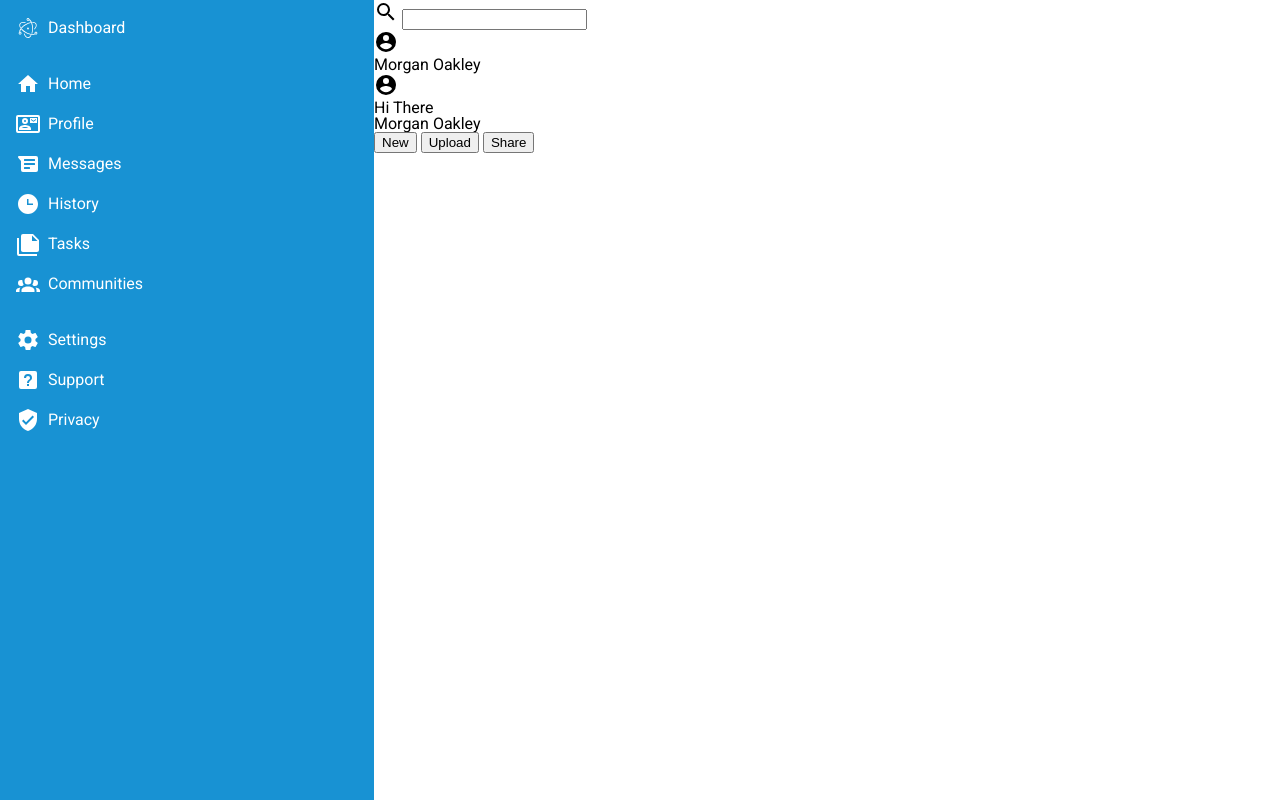
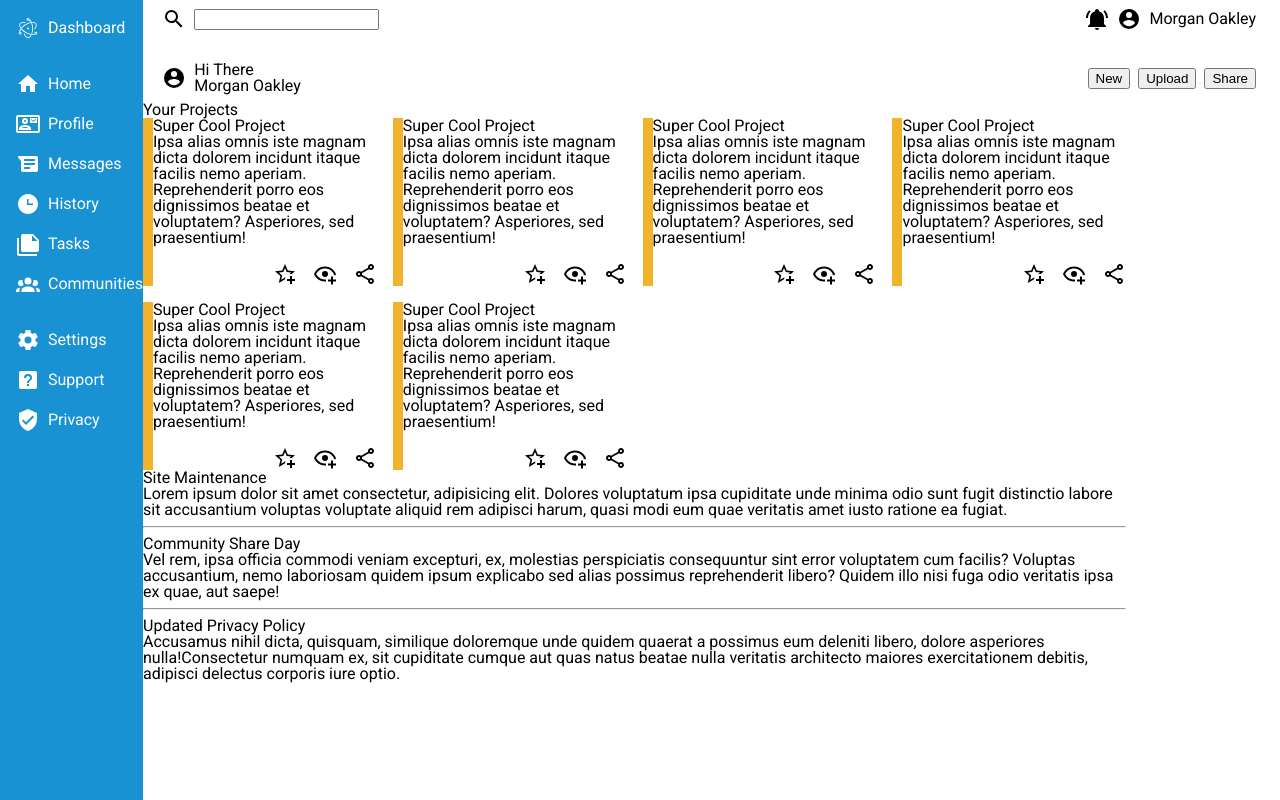
Before and after one commit to salvillalon45/theOdinProject-AdminDashboard, a plain HTML site: page index.html in a window 1280 px wide. Drawn offline with Linux system fonts and the light colour scheme.

Commit message:
finished layout of header and projects

```diff
--- a/assets/stylesheets/index.css
+++ b/assets/stylesheets/index.css
@@ -47,14 +47,6 @@ dfn {
 	height: 100vh;
 }
 
-header {
-	grid-area: header;
-}
-
-.projects {
-	grid-area: projects;
-}
-
 .announcements {
 	grid-area: announcements;
 }
@@ -63,6 +55,41 @@ header {
 	grid-area: trending;
 }
 
+/* Header */
+/* -------------------------------------- */
+header {
+	/* Page Layout */
+	grid-area: header;
+
+	display: grid;
+	gap: 1rem;
+
+	margin-left: 1.2rem;
+	margin-right: 1.5rem;
+}
+
+.row-1,
+.row-2 {
+	display: grid;
+	grid-template-columns: 1fr max-content;
+}
+
+.search-bar-container,
+.user-account-container {
+	display: flex;
+	align-items: center;
+	gap: 0.5rem;
+}
+
+.user-info-container,
+.user-actions-container {
+	display: flex;
+	align-items: center;
+	gap: 0.5rem;
+}
+
+/* Sidebar */
+/* -------------------------------------- */
 .sidebar {
 	/* Page Layout */
 	grid-area: sidebar;
@@ -89,3 +116,28 @@ header {
 	align-items: center;
 	gap: 0.5rem;
 }
+
+/* Article - Your Projects */
+/* -------------------------------------- */
+.projects {
+	grid-area: projects;
+}
+
+.projects > section {
+	display: grid;
+	grid-template-columns: repeat(auto-fit, minmax(200px, 1fr));
+	gap: 1rem;
+}
+
+.project-card {
+	display: grid;
+	justify-items: flex-end;
+	gap: 1rem;
+
+	border-left: 10px solid var(--yellow);
+}
+
+.project-sharing {
+	display: flex;
+	gap: 1rem;
+}
--- a/index.html
+++ b/index.html
@@ -24,6 +24,7 @@
 					</div>
 
 					<div class="user-account-container">
+						<img src="assets/images/bell.svg" alt="Bell" />
 						<img
 							src="assets/images/account-circle.svg"
 							alt="Avatar"
@@ -101,12 +102,6 @@
 							<p>Communities</p>
 						</li>
 					</ul>
-
-					<!-- <div class="menu-list-item-container"></div>
-					<div class="menu-list-item-container"></div>
-					<div class="menu-list-item-container"></div>
-					<div class="menu-list-item-container"></div>
-					<div class="menu-list-item-container"></div> -->
 				</nav>
 
 				<nav class="menu-2">
@@ -133,15 +128,183 @@
 							<p>Privacy</p>
 						</li>
 					</ul>
-					<!-- <div class="menu-list-item-container"></div>
-					<div class="menu-list-item-container"></div>
-					<div class="menu-list-item-container"></div> -->
 				</nav>
 			</aside>
 
 			<main>
-				<article class="projects"></article>
-				<article class="announcements"></article>
+				<article class="projects">
+					<h2>Your Projects</h2>
+					<section aria-label="List of Projects">
+						<div class="card project-card">
+							<div class="project-info">
+								<p>Super Cool Project</p>
+								<p>
+									Ipsa alias omnis iste magnam dicta dolorem
+									incidunt itaque facilis nemo aperiam.
+									Reprehenderit porro eos dignissimos beatae
+									et voluptatem? Asperiores, sed praesentium!
+								</p>
+							</div>
+
+							<div class="project-sharing">
+								<img src="assets/images/star.svg" alt="Star" />
+								<img src="assets/images/eye.svg" alt="Eye" />
+								<img
+									src="assets/images/share.svg"
+									alt="Sharing"
+								/>
+							</div>
+						</div>
+
+						<div class="card project-card">
+							<div class="project-info">
+								<p>Super Cool Project</p>
+								<p>
+									Ipsa alias omnis iste magnam dicta dolorem
+									incidunt itaque facilis nemo aperiam.
+									Reprehenderit porro eos dignissimos beatae
+									et voluptatem? Asperiores, sed praesentium!
+								</p>
+							</div>
+
+							<div class="project-sharing">
+								<img src="assets/images/star.svg" alt="Star" />
+								<img src="assets/images/eye.svg" alt="Eye" />
+								<img
+									src="assets/images/share.svg"
+									alt="Sharing"
+								/>
+							</div>
+						</div>
+
+						<div class="card project-card">
+							<div class="project-info">
+								<p>Super Cool Project</p>
+								<p>
+									Ipsa alias omnis iste magnam dicta dolorem
+									incidunt itaque facilis nemo aperiam.
+									Reprehenderit porro eos dignissimos beatae
+									et voluptatem? Asperiores, sed praesentium!
+								</p>
+							</div>
+
+							<div class="project-sharing">
+								<img src="assets/images/star.svg" alt="Star" />
+								<img src="assets/images/eye.svg" alt="Eye" />
+								<img
+									src="assets/images/share.svg"
+									alt="Sharing"
+								/>
+							</div>
+						</div>
+						<div class="card project-card">
+							<div class="project-info">
+								<p>Super Cool Project</p>
+								<p>
+									Ipsa alias omnis iste magnam dicta dolorem
+									incidunt itaque facilis nemo aperiam.
+									Reprehenderit porro eos dignissimos beatae
+									et voluptatem? Asperiores, sed praesentium!
+								</p>
+							</div>
+
+							<div class="project-sharing">
+								<img src="assets/images/star.svg" alt="Star" />
+								<img src="assets/images/eye.svg" alt="Eye" />
+								<img
+									src="assets/images/share.svg"
+									alt="Sharing"
+								/>
+							</div>
+						</div>
+						<div class="card project-card">
+							<div class="project-info">
+								<p>Super Cool Project</p>
+								<p>
+									Ipsa alias omnis iste magnam dicta dolorem
+									incidunt itaque facilis nemo aperiam.
+									Reprehenderit porro eos dignissimos beatae
+									et voluptatem? Asperiores, sed praesentium!
+								</p>
+							</div>
+
+							<div class="project-sharing">
+								<img src="assets/images/star.svg" alt="Star" />
+								<img src="assets/images/eye.svg" alt="Eye" />
+								<img
+									src="assets/images/share.svg"
+									alt="Sharing"
+								/>
+							</div>
+						</div>
+						<div class="card project-card">
+							<div class="project-info">
+								<p>Super Cool Project</p>
+								<p>
+									Ipsa alias omnis iste magnam dicta dolorem
+									incidunt itaque facilis nemo aperiam.
+									Reprehenderit porro eos dignissimos beatae
+									et voluptatem? Asperiores, sed praesentium!
+								</p>
+							</div>
+
+							<div class="project-sharing">
+								<img src="assets/images/star.svg" alt="Star" />
+								<img src="assets/images/eye.svg" alt="Eye" />
+								<img
+									src="assets/images/share.svg"
+									alt="Sharing"
+								/>
+							</div>
+						</div>
+					</section>
+				</article>
+
+				<article class="announcements">
+					<section aria-label="List of Announcements">
+						<div>
+							<p>Site Maintenance</p>
+							<p>
+								Lorem ipsum dolor sit amet consectetur,
+								adipisicing elit. Dolores voluptatum ipsa
+								cupiditate unde minima odio sunt fugit
+								distinctio labore sit accusantium voluptas
+								voluptate aliquid rem adipisci harum, quasi modi
+								eum quae veritatis amet iusto ratione ea fugiat.
+							</p>
+						</div>
+
+						<hr />
+
+						<div>
+							<p>Community Share Day</p>
+							<p>
+								Vel rem, ipsa officia commodi veniam excepturi,
+								ex, molestias perspiciatis consequuntur sint
+								error voluptatem cum facilis? Voluptas
+								accusantium, nemo laboriosam quidem ipsum
+								explicabo sed alias possimus reprehenderit
+								libero? Quidem illo nisi fuga odio veritatis
+								ipsa ex quae, aut saepe!
+							</p>
+						</div>
+
+						<hr />
+
+						<div>
+							<p>Updated Privacy Policy</p>
+							<p>
+								Accusamus nihil dicta, quisquam, similique
+								doloremque unde quidem quaerat a possimus eum
+								deleniti libero, dolore asperiores
+								nulla!Consectetur numquam ex, sit cupiditate
+								cumque aut quas natus beatae nulla veritatis
+								architecto maiores exercitationem debitis,
+								adipisci delectus corporis iure optio.
+							</p>
+						</div>
+					</section>
+				</article>
 				<article class="trending"></article>
 			</main>
 		</div>
```
Also changed, not shown: assets/images/bell.svg (renamed from assets/images/bell-ring.svg), assets/images/eye.svg (renamed from assets/images/eye-plus-outline.svg), assets/images/share.svg (renamed from assets/images/share-variant-outline.svg), assets/images/star.svg (renamed from assets/images/star-plus-outline.svg).
